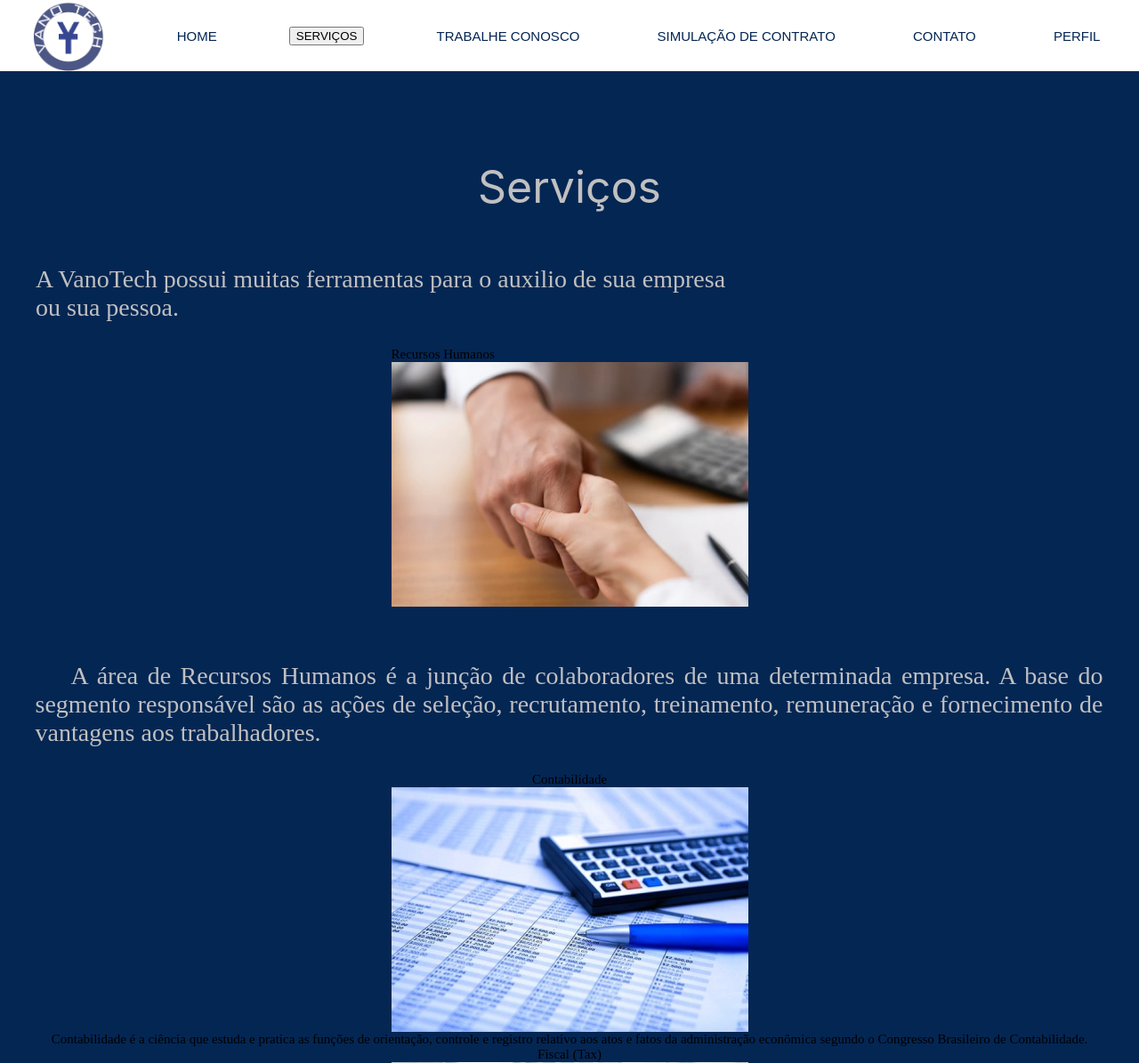
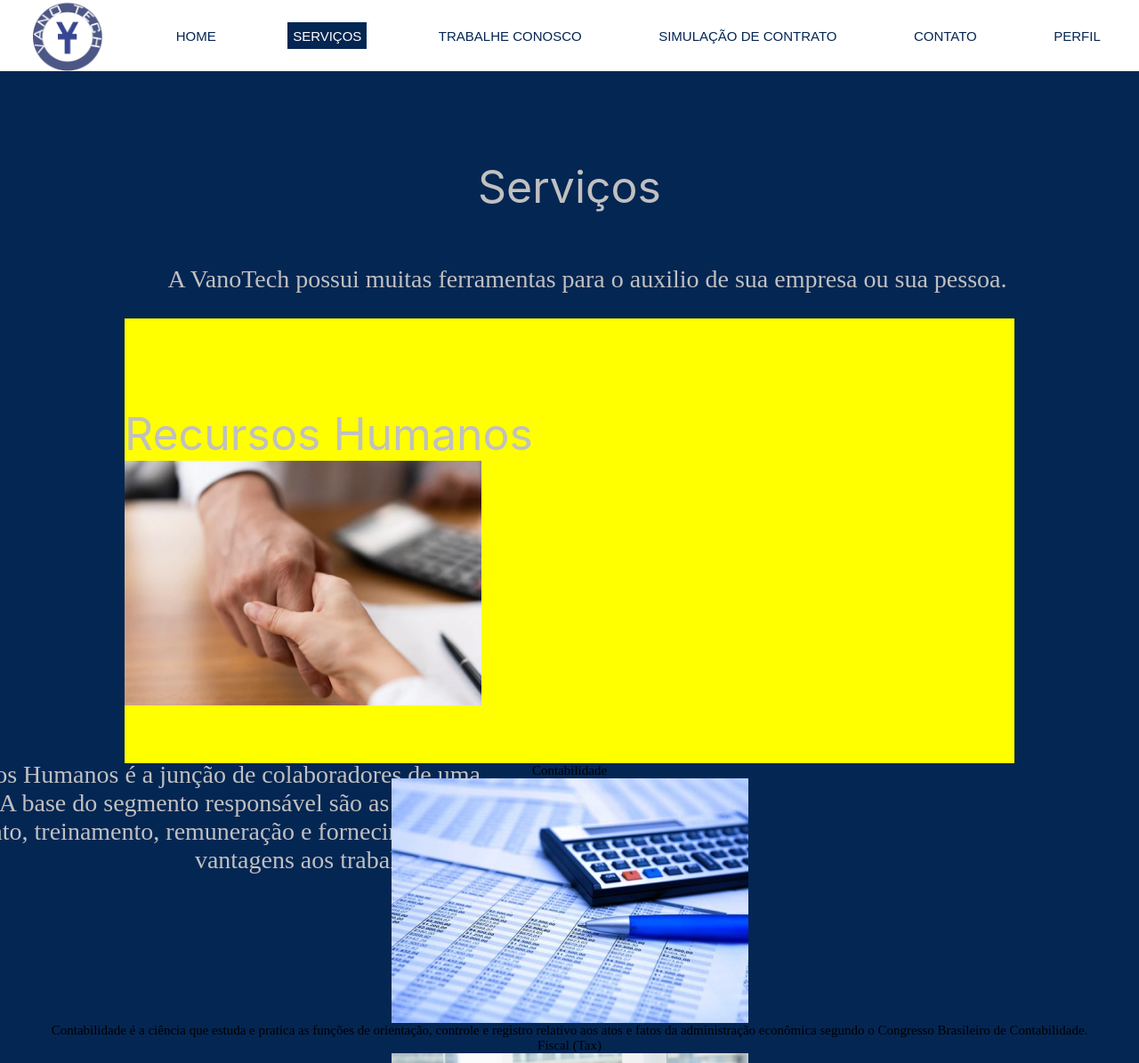
Before and after one commit to wandjr/VanoTech, a PHP site: page /servicos.html in a window 1280 px wide. Shown: the top 1195 px of the page at 89% size. Run offline with PHP 8.4, Linux system fonts and the light colour scheme; some web fonts are replaced.

Commit message:
Update vanotech.css

```diff
--- a/vanotech.css
+++ b/vanotech.css
@@ -47,6 +47,24 @@ body,html
     color: white;
 }
 
+.botao_selecionado
+{
+    color: #042653;
+    border-style: none;
+    background-color: #042653;
+    color: white;
+    font-size: 15px;
+    height: 30px;
+}
+
+.titulo_recursos
+{
+    margin-top: 100px;
+    color: silver;
+    font-size: 50px;
+    font-family: 'Inter';
+    text-align: left;
+}
 
 .titulo
 {
@@ -54,6 +72,7 @@ body,html
     color: silver;
     font-size: 50px;
     font-family: 'Inter';
+    text-align: center;
 }
 
 .conteudo
@@ -68,13 +87,21 @@ body,html
 .paragrafos
 {
     text-indent: 40px;
-    text-align: justify;
+    text-align: right;
+    width: 800px;
+}
+
+#paragrafos_servico
+{
+    text-indent: 40px;
+    text-align: center;
     width: 1200px;
 }
 
 .texto
 {
-    color: silver; font-size: 28px;
+    color: silver;
+    font-size: 28px;
 }
 
 #carrossel
@@ -87,3 +114,10 @@ body,html
     width: 100%;
     height: 640px;
 }
+
+#recursos_humanos
+{
+    background-color: yellow;
+    width: 1000px;
+    height: 500px;
+}
```
